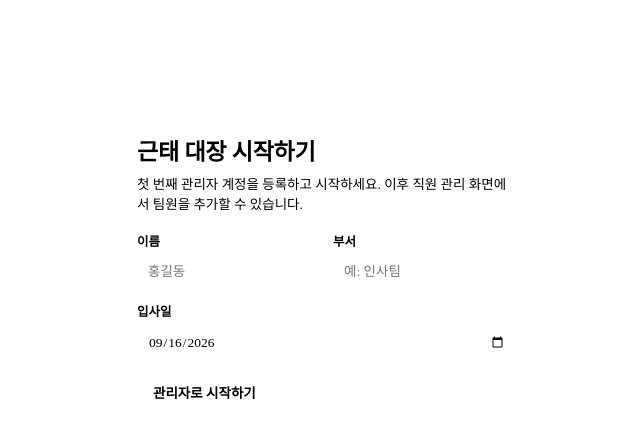
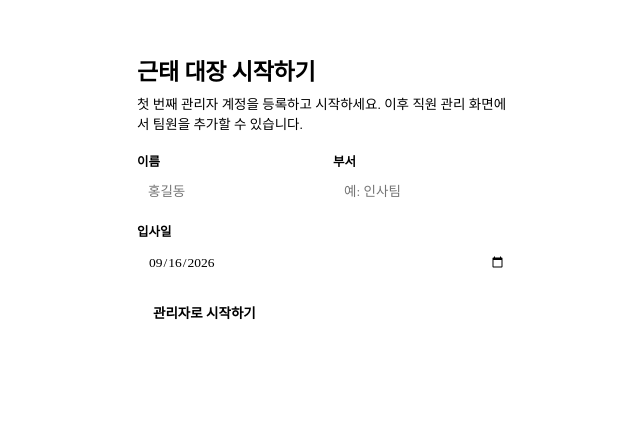
Before and after one commit to dldlstn97-dev/hr, a React (Vite) app: page / in a window 1280 px wide. Shown: the part 168-606 px from the top of the page, without its empty margins (313-953 px from the left). Built offline with nearby package versions, Linux system fonts and the light colour scheme.

Commit message:
Adjust onboard-box vertical position in App.css

```diff
--- a/src/App.css
+++ b/src/App.css
@@ -275,7 +275,7 @@
 
   .empty-state { text-align: center; padding: 50px 20px; color: var(--ink-faint); }
 
-  .onboard-box { position: fixed; top: 50%; left: 50%; transform: translate(-50%, -50%); max-width: 420px; margin: 40px auto; }
+  .onboard-box { position: fixed; top: 40%; left: 50%; transform: translate(-50%, -50%); max-width: 420px; margin: 40px auto; }
 
   @media (max-width: 780px) {
     #app { flex-direction: column; }
```
